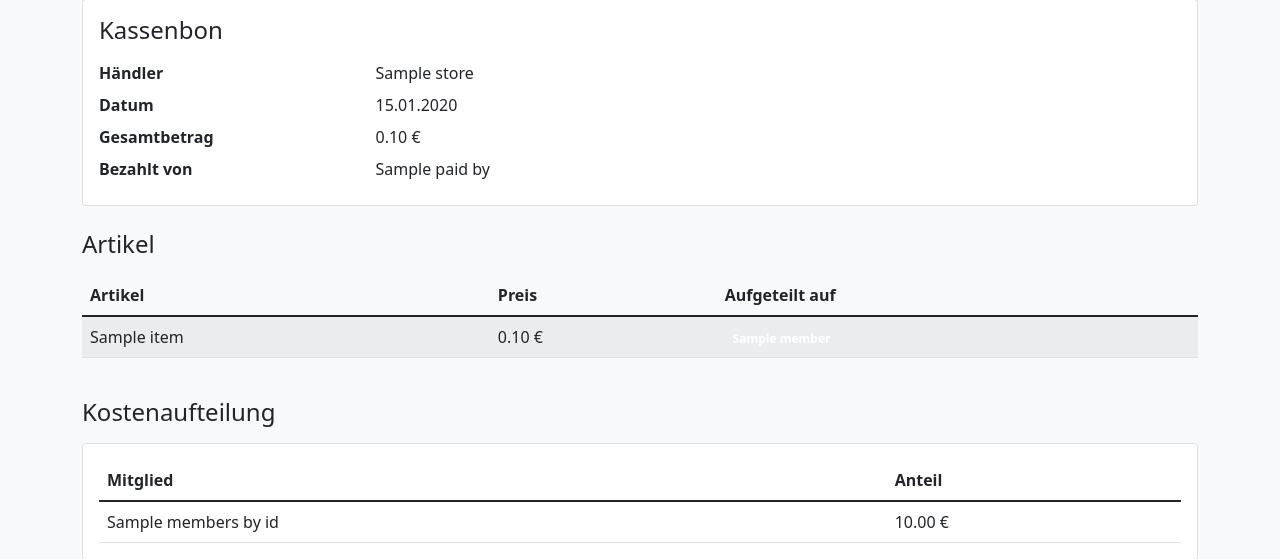
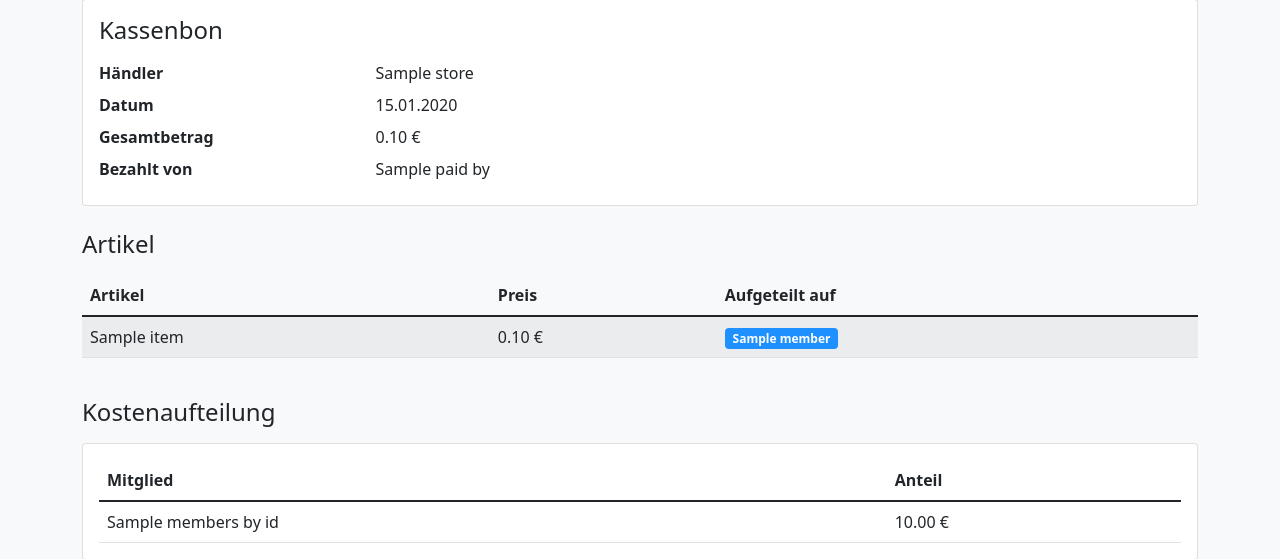
Before and after one commit to Denariooo/wg_finanztracker, a Flask app: template src/wg_finanztracker/resources/templates/receipt_detail.html in a window 1280 px wide. Shown: the part 177-736 px from the top of the page. Run offline with Flask 3, Linux system fonts and the light colour scheme; the template is opened without the code that fills it: most values are stand-ins (such as "Sample title", 1, 10 or a date in 2020); some libraries are stand-ins or nearby versions.

Commit message:
improved readability

```diff
--- a/src/wg_finanztracker/resources/templates/receipt_detail.html
+++ b/src/wg_finanztracker/resources/templates/receipt_detail.html
@@ -5,6 +5,11 @@
         <meta name="viewport" content="width=device-width, initial-scale=1">
         <title>WG Finanztracker - Kassenbon</title>
         <link href="{{ url_for('static', filename='css/bootstrap.min.css') }}" rel="stylesheet">
+        <style>
+            .badge {
+                background-color: dodgerblue;
+            }
+        </style>
     </head>
     <body class="bg-light">
         <nav class="navbar navbar-expand-lg bg-body-tertiary">
```
